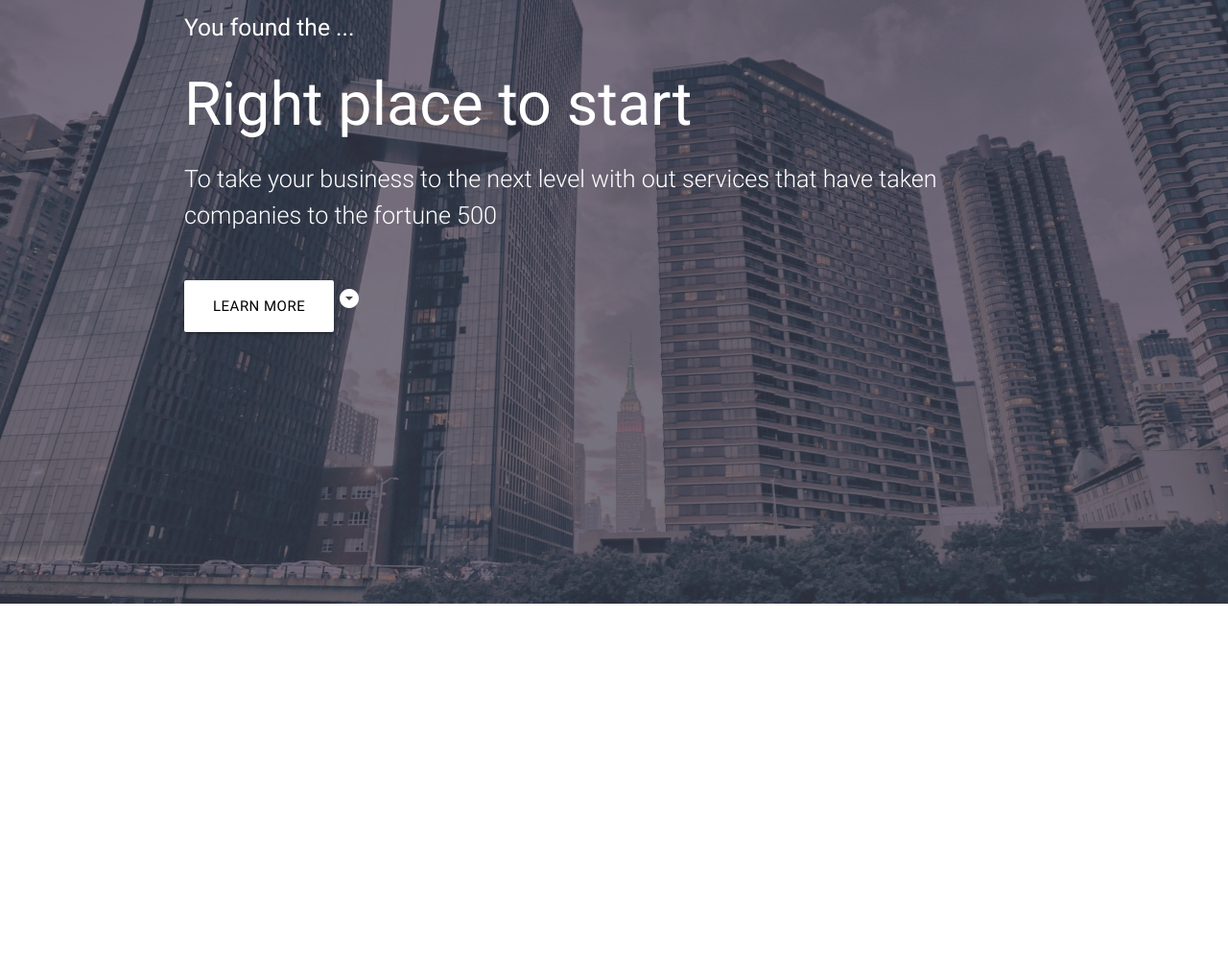
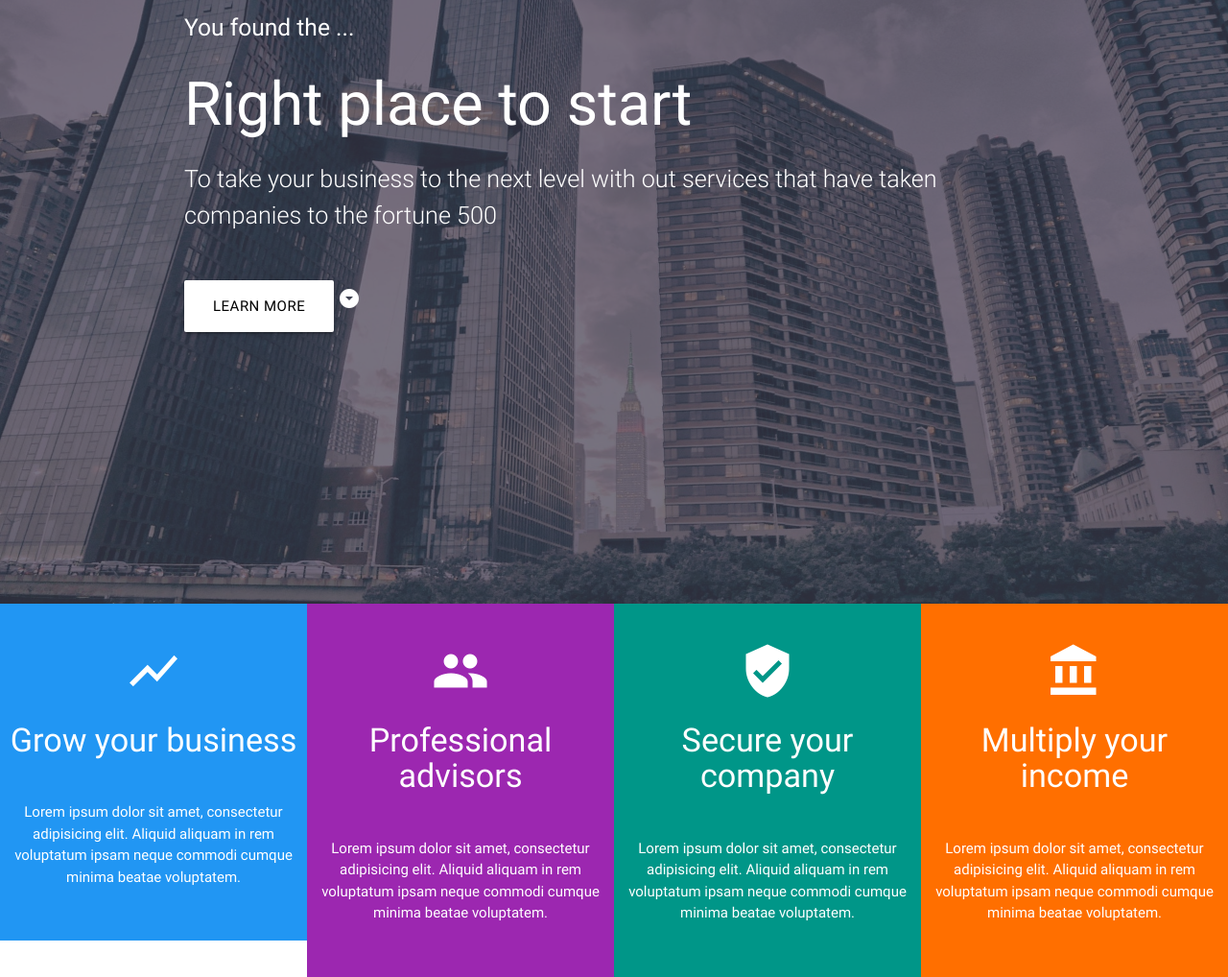
Before and after one commit to VladChepurnoj/bizland-materialize, a plain HTML site: page index.html in a window 1280 px wide. Shown: the part 171-1189 px from the top of the page at 96% size. Before the commit the page ends 800 px from the top, so only its background shows below. Drawn offline with nearby package versions, Linux system fonts and the light colour scheme.

Commit message:
ScrollFire & Boxes

```diff
--- a/css/main.css
+++ b/css/main.css
@@ -28,3 +28,21 @@
   left: 47%;
   opacity: 0.5;
 }
+
+.box {
+  padding: 40px 10px !important;
+}
+
+.box h4 {
+  padding-bottom: 30px !important;
+}
+
+.section-boxes .row {
+  margin-bottom: 0 !important;
+}
+
+@media (max-width: 600px) {
+  .main-header {
+    height: 50vh;
+  }
+}
--- a/index.html
+++ b/index.html
@@ -94,6 +94,51 @@
       </div>
     </header>
 
+    <!-- boxes -->
+    <section class="section-boxes center">
+      <div class="row">
+        <div class="col s12 m6 l3 blue white-text box">
+          <i class="material-icons medium">show_chart</i>
+          <h4>Grow your business</h4>
+          <p>
+            Lorem ipsum dolor sit amet, consectetur adipisicing elit. Aliquid
+            aliquam in rem voluptatum ipsam neque commodi cumque minima beatae
+            voluptatem.
+          </p>
+        </div>
+
+        <div class="col s12 m6 l3 purple white-text box">
+          <i class="material-icons medium">people</i>
+          <h4>Professional advisors</h4>
+          <p>
+            Lorem ipsum dolor sit amet, consectetur adipisicing elit. Aliquid
+            aliquam in rem voluptatum ipsam neque commodi cumque minima beatae
+            voluptatem.
+          </p>
+        </div>
+
+        <div class="col s12 m6 l3 teal white-text box">
+          <i class="material-icons medium">verified_user</i>
+          <h4>Secure your company</h4>
+          <p>
+            Lorem ipsum dolor sit amet, consectetur adipisicing elit. Aliquid
+            aliquam in rem voluptatum ipsam neque commodi cumque minima beatae
+            voluptatem.
+          </p>
+        </div>
+
+        <div class="col s12 m6 l3 amber darken-4 white-text box">
+          <i class="material-icons medium">account_balance</i>
+          <h4>Multiply your income</h4>
+          <p>
+            Lorem ipsum dolor sit amet, consectetur adipisicing elit. Aliquid
+            aliquam in rem voluptatum ipsam neque commodi cumque minima beatae
+            voluptatem.
+          </p>
+        </div>
+      </div>
+    </section>
+
     <!--Import jQuery before materialize.js-->
     <script
       type="text/javascript"
@@ -104,6 +149,27 @@
       $(document).ready(function () {
         // Init Sidenav
         $(".button-collapse").sideNav();
+
+        //scroll file
+        constoptions = [
+          {
+            selector: ".main-text",
+            offset: 0,
+            callback: function (el) {
+              Materialize.fadeInImage($(el));
+            },
+          },
+          {
+            selector: ".navbar-fixed",
+            offset: 1500,
+            callback: function () {
+              $("nav").removeClass("transparent");
+              $("nav").addClass("blue-grey darken-3");
+            },
+          },
+        ];
+
+        Materialize.scrollFire(options);
       });
     </script>
   </body>
```
